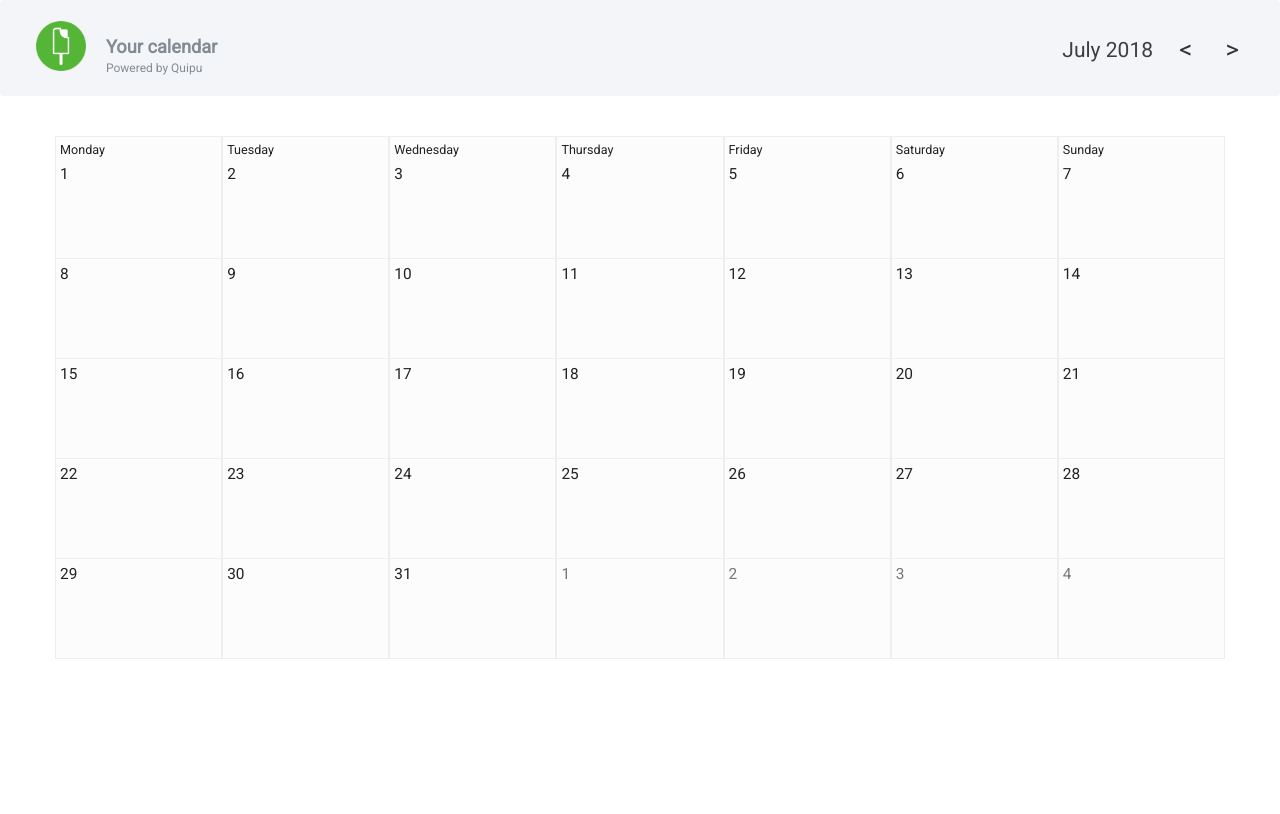
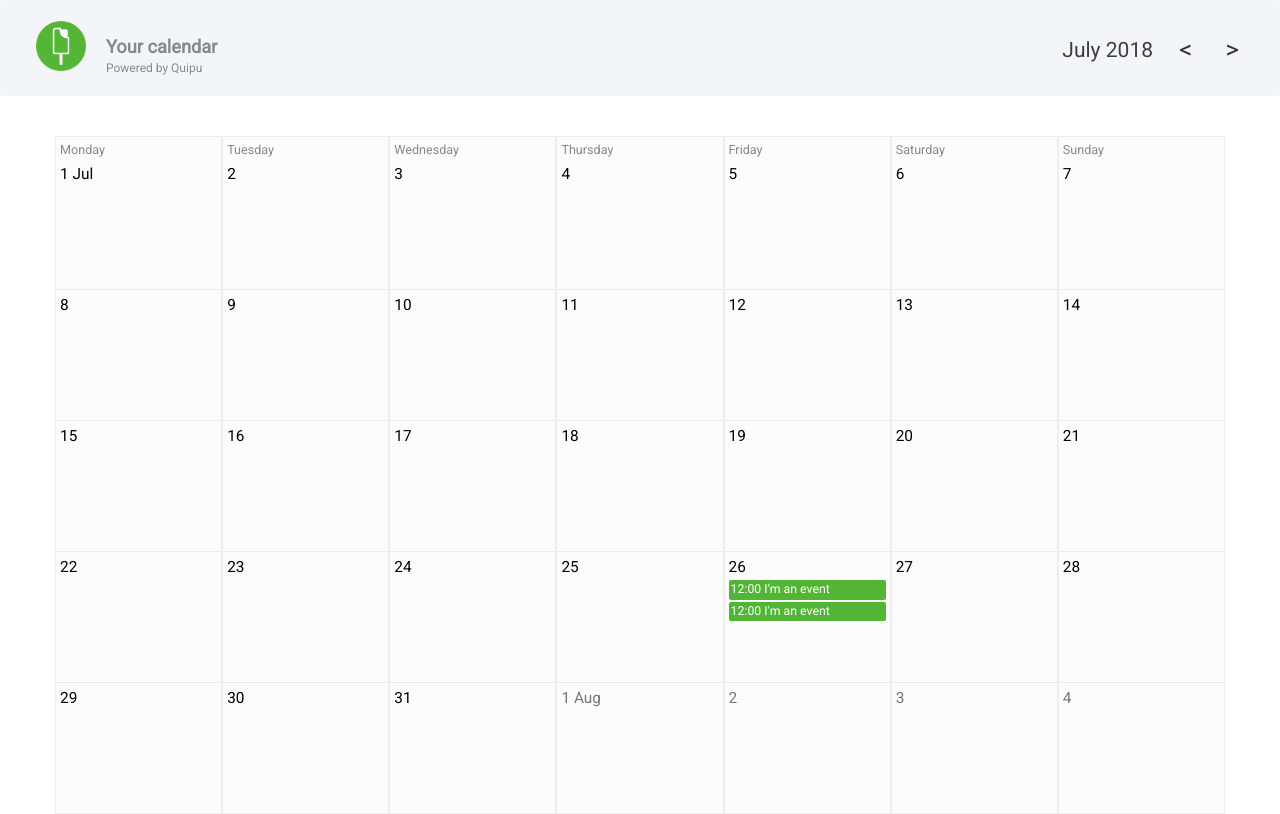
Before and after one commit to marctorrelles/calendar, a React (Create React App) app in the folder front/: page / in a window 1280 px wide. Built offline with nearby package versions, Linux system fonts and the light colour scheme.

Commit message:
Events printed in calendar

```diff
--- a/front/src/components/calendar.js
+++ b/front/src/components/calendar.js
@@ -12,12 +12,28 @@ class Calendar extends Component {
             currentMonth: moment(),
             currentDay: moment(),
             calendar: [],
-            events: []
+            events: [{
+                id: 3,
+                title: "I'm an event",
+                description: "This is my description",
+                start: "2018-07-26T12:00:00.000Z",
+                end: "2018-07-26T14:00:00.000Z",
+                created_at: "2018-07-26T14:48:54.649Z",
+                updated_at: "2018-07-26T14:48:54.649Z"
+            }, {
+                id: 3,
+                title: "I'm an event",
+                description: "This is my description",
+                start: "2018-07-26T12:00:00.000Z",
+                end: "2018-07-26T14:00:00.000Z",
+                created_at: "2018-07-26T14:48:54.649Z",
+                updated_at: "2018-07-26T14:48:54.649Z"
+            }]
         }
     }
 
     componentWillMount() {
-        this.setState({ calendar: makeCalendar(this.state.currentMonth) });
+        this.setState({ calendar: makeCalendar(this.state.currentMonth, this.state.events) });
     }
 
     componentDidUpdate() {
@@ -32,7 +48,7 @@ class Calendar extends Component {
         this.setState({
             currentMonth: MONTH.month(MONTH.month() - 1)
         })
-        this.setState({ calendar: makeCalendar(this.state.currentMonth) });
+        this.setState({ calendar: makeCalendar(this.state.currentMonth, this.state.events) });
     }
 
     renderNavigator() {
@@ -89,20 +105,23 @@ class Calendar extends Component {
         return(
             <div>
                 {this.state.calendar.map( day => {
-                    if (day.isActualMonth) {
-                        console.log(day)
-                        return (
-                            <Col className='calendar-col'>
-                                <span>{day.day}</span>
-                            </Col>
-                        )
-                    }
                     return (
                         <Col className='calendar-col'>
-                            <span className='text-muted'>{day.day}</span>
+                            <span
+                                className={!day.isActualMonth ? "text-muted" : ""}
+                                itemID={day.date}>
+                                {day.dayOfTheMonth}
+                                {day.isFirst ? ` ${day.day.format('MMM')}` : ``}
+                            </span>
+                            <Col className="event-col">
+                                {day.events.map(event => {
+                                    return (
+                                        <Row className="event-row">{moment(event.start).format("HH:mm")} {event.title}</Row>
+                                    )
+                                })}
+                            </Col>
                         </Col>
                     )
-
                 })}
             </div>
         )
--- a/front/src/css/style.css
+++ b/front/src/css/style.css
@@ -104,14 +104,27 @@ body {
 }
 
 .calendar-week-names .calendar-col {
-    font-color: #888;
+    color: #888;
     border-bottom: 0;
     padding-bottom: 0em;
 }
 
 .calendar-days .calendar-col {
     font-size: 1.1em;
-    font-color: #000;
+    color: #000;
     border-top: 0;
-    min-height: 100px;
 }
+
+.event-col {
+    height: 100px;
+    overflow-y: auto;
+}
+
+.event-row {
+    color: white;
+    background-color: #53b536;
+    border-radius: 2px;
+    margin: 0.2rem 0;
+    padding: 0.1rem 0.2rem;
+    font-size: 0.8em;
+}
--- a/front/src/utils/calendar.js
+++ b/front/src/utils/calendar.js
@@ -1,6 +1,6 @@
 import moment from 'moment';
 
-export function makeCalendar(currentMonth) {
+export function makeCalendar(currentMonth, events) {
 
     let posFirst = currentMonth.startOf('month').day();
     let posLast = currentMonth.endOf('month').day();
@@ -9,39 +9,48 @@ export function makeCalendar(currentMonth) {
 
     let calendar = [];
 
+    // Create days
     while (posFirst > 0) {
         const day = currentMonth.clone().startOf('month').subtract(posFirst,'days');
-        calendar.push({
-            day: day.date(),
-            dayOfTheWeek: day.day(),
-            date: day.toISOString(),
-            isActualMonth: false
-        });
+        calendar.push(createCalendarObject(day, false, calendar));
         posFirst--;
     }
     while (startDate <= endDate) {
         const day = moment(startDate);
-        calendar.push({
-            day: day.date(),
-            dayOfTheWeek: day.day(),
-            date: day.toISOString(),
-            isActualMonth: true
-        });
+        calendar.push(createCalendarObject(day, true, calendar));
         startDate = day.add(1, 'days').format('YYYY-MM-DD');
     }
     let counter = 1;
     while (posLast < 6) {
         const day = currentMonth.clone().endOf('month').add(counter,'days');
-        calendar.push({
-            day: day.date(),
-            dayOfTheWeek: day.day(),
-            date: day.toISOString(),
-            isActualMonth: false
-        });
+        calendar.push(createCalendarObject(day, false, calendar));
         counter++;
         posLast++;
     }
 
+    // Put events
+    events.forEach( event => {
+        const startDate = moment(event.start).format("DD/MM/YYYY");
+        calendar.forEach( (day, index) => {
+            if (day.date === startDate) {
+                calendar[index].events.push(event);
+            }
+        });
+    });
+
     return calendar;
 
 }
+
+function createCalendarObject(day, isActualMonth, calendar) {
+    const isFirst = ((day.date() === 1) || !calendar.length);
+    return {
+        day: day,
+        dayOfTheMonth: day.date(),
+        dayOfTheWeek: day.day(),
+        date: day.format("DD/MM/YYYY"),
+        isFirst: isFirst,
+        isActualMonth: isActualMonth,
+        events: []
+    }
+}
```
